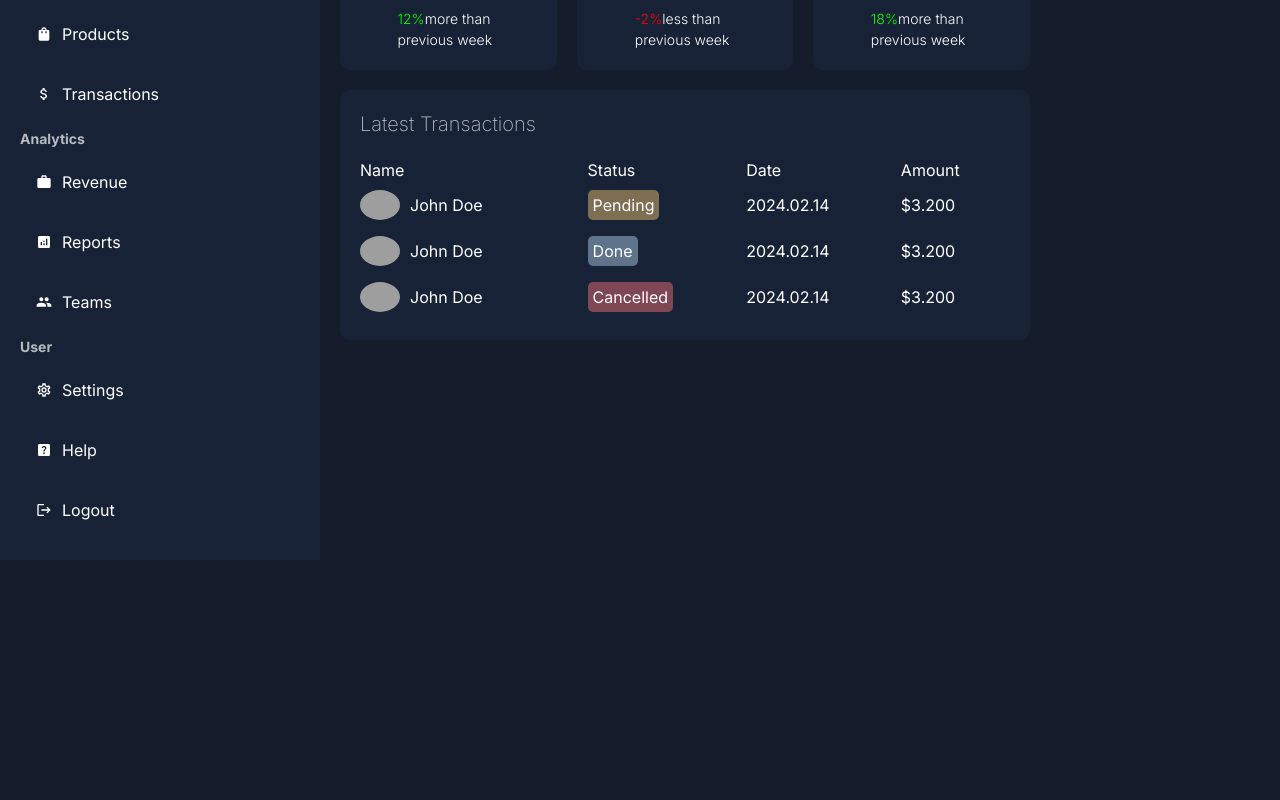
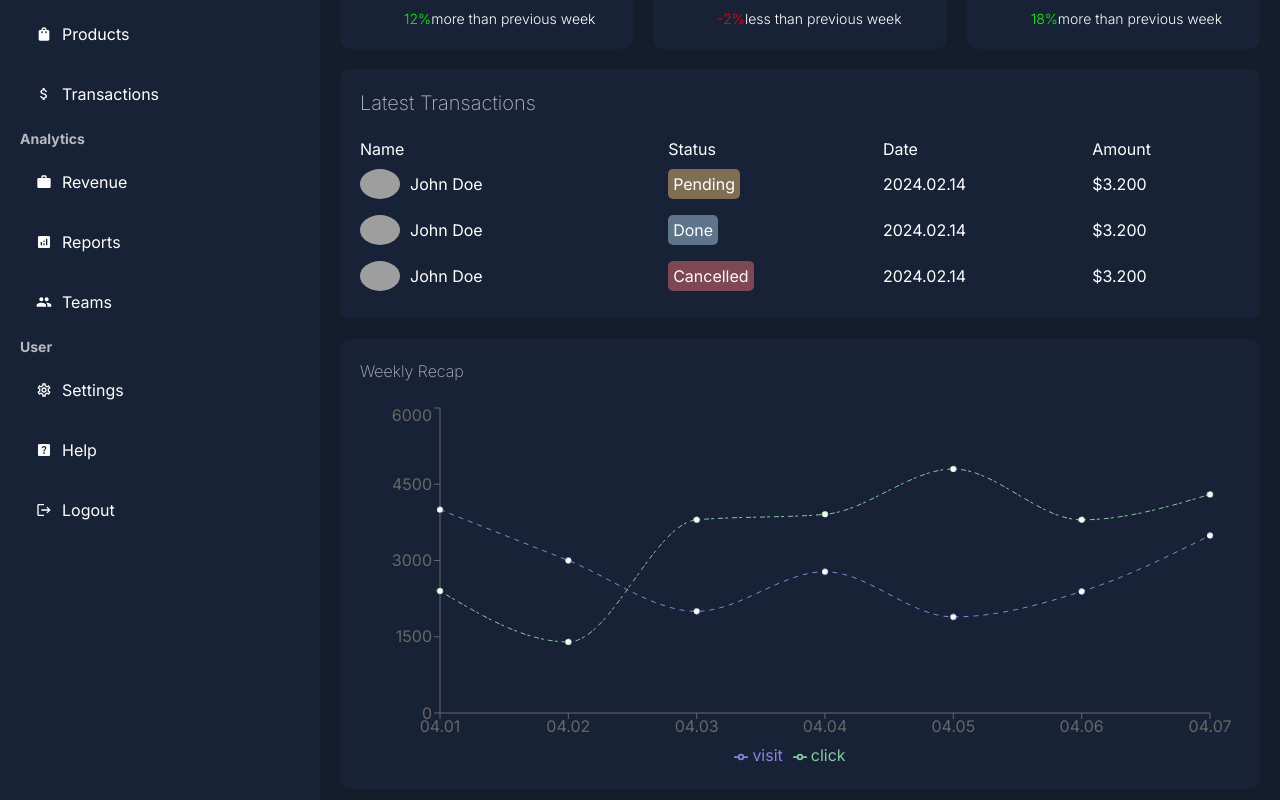
Before and after one commit to sinde530/next-dashboard, a Next.js app: page /dashboard in a window 1280 px wide. Shown: the part 240-1040 px from the top of the page. Before the commit the page ends 800 px from the top, so only its background shows below. Built offline with nearby package versions, Linux system fonts and the light colour scheme; grey boxes are pictures that could not be loaded.

Commit message:
Add Chart

```diff
--- a/package.json
+++ b/package.json
@@ -12,7 +12,8 @@
     "next": "14.2.3",
     "react": "^18",
     "react-dom": "^18",
-    "react-icons": "^5.2.1"
+    "react-icons": "^5.2.1",
+    "recharts": "^2.12.7"
   },
   "devDependencies": {
     "@types/node": "^20",
--- a/src/app/dashboard/page.tsx
+++ b/src/app/dashboard/page.tsx
@@ -1,4 +1,5 @@
 import Card from '../ui/dashboard/card';
+import Chart from '../ui/dashboard/chart';
 import Transactions from '../ui/dashboard/transactions';
 
 // DUMMY DATA
@@ -26,13 +27,15 @@ const cards = [
 export default function DashBoard() {
   return (
     <div className="flex gap-5 mt-5">
-      <div className="w-3/4 flex flex-col gap-5">
+      {/* <div className="w-3/4 flex flex-col gap-5"> */}
+      <div className="w-full flex flex-col gap-5">
         <div className="flex gap-5 justify-between">
           {cards.map((item: any) => (
             <Card item={item} key={item.id} />
           ))}
         </div>
         <Transactions />
+        <Chart />
       </div>
     </div>
   );
--- /dev/null
+++ b/src/app/ui/dashboard/chart/index.tsx
@@ -0,0 +1,70 @@
+'use client';
+
+import { Legend, Line, LineChart, ResponsiveContainer, Tooltip, XAxis, YAxis } from 'recharts';
+
+// Dummy Data.
+const data = [
+  {
+    date: '04.01',
+    visit: 4000,
+    click: 2400,
+  },
+  {
+    date: '04.02',
+    visit: 3000,
+    click: 1398,
+  },
+  {
+    date: '04.03',
+    visit: 2000,
+    click: 3800,
+  },
+  {
+    date: '04.04',
+    visit: 2780,
+    click: 3908,
+  },
+  {
+    date: '04.05',
+    visit: 1890,
+    click: 4800,
+  },
+  {
+    date: '04.06',
+    visit: 2390,
+    click: 3800,
+  },
+  {
+    date: '04.07',
+    visit: 3490,
+    click: 4300,
+  },
+];
+
+export default function Chart() {
+  return (
+    <div className="h-[450px] bg-[--bgSoft] p-5 rounded-[10px]">
+      <h2 className="font-extralight mb-5 text-[--textSoft]">Weekly Recap</h2>
+      <ResponsiveContainer width="100%" height="90%">
+        <LineChart
+          width={500}
+          height={300}
+          data={data}
+          margin={{
+            top: 5,
+            right: 30,
+            left: 20,
+            bottom: 5,
+          }}
+        >
+          <XAxis dataKey="date" />
+          <YAxis />
+          <Tooltip contentStyle={{ background: '#151c2c', border: 'none' }} />
+          <Legend />
+          <Line type="monotone" dataKey="visit" stroke="#8884d8" strokeDasharray="5 5" />
+          <Line type="monotone" dataKey="click" stroke="#82ca9d" strokeDasharray="3 4 5 2" />
+        </LineChart>
+      </ResponsiveContainer>
+    </div>
+  );
+}
```
Also changed, not shown: 1 other file (tests, documents, lock files or other folders).
